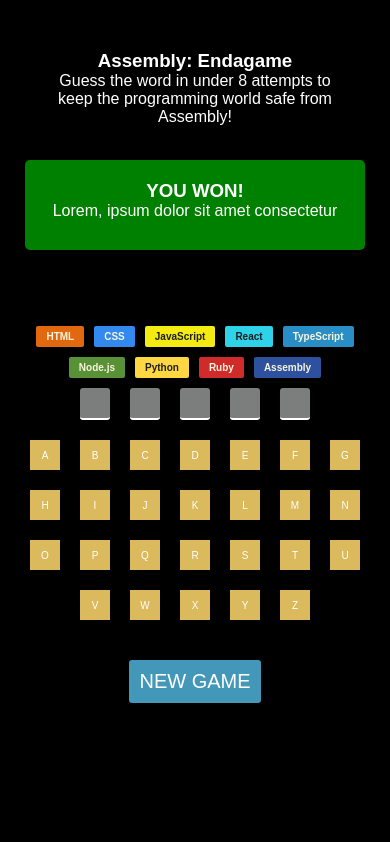
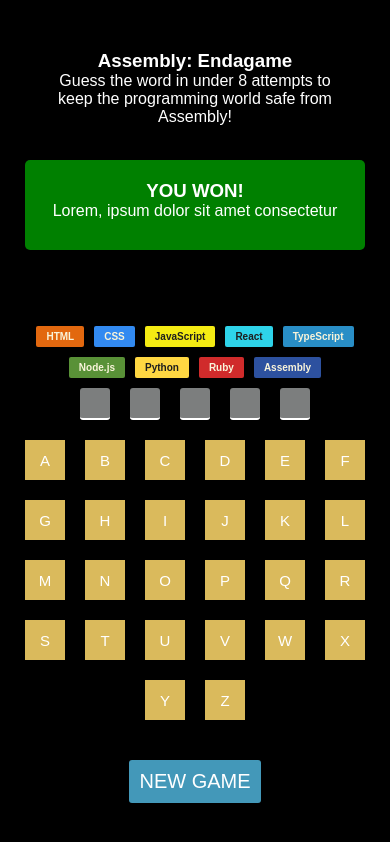
Before and after one commit to ImSatyamK/react-learning, a React (Vite) app in the folder assembly_endgame/: page / in a window 390 px wide. Built offline with nearby package versions, Linux system fonts and the light colour scheme.

Commit message:
Make keys responsive

```diff
--- a/assembly_endgame/src/App.jsx
+++ b/assembly_endgame/src/App.jsx
@@ -1,5 +1,4 @@
 import Header from './components/Header'
-import LangCards from './components/LangCards'
 import KeyStage  from './components/KeyStage'
 import { createRoot } from 'react-dom/client'
 import './index.css'
@@ -10,7 +9,6 @@
 createRoot(document.getElementById('root')).render(
   <>
     <Header />
-    <LangCards />
     <KeyStage
       word = {randomWord}
     />
--- a/assembly_endgame/src/components/KeyStage.jsx
+++ b/assembly_endgame/src/components/KeyStage.jsx
@@ -1,17 +1,54 @@
-export default function KeyStage(props) {
+import { useState } from "react"
+import { languages } from '../data/languages'
 
-    const alphabets = 'A B C D E F G H I J K L M N O P Q R S T U V W X Y Z'
-    const keyboard = alphabets.split(' ').map((key) => {
-        return (
-            <button
-                key={key}
-            >
-                {key}
-            </button>)
-    })
+const langCards = languages.map((language) => {
+    return (
+        <h5
+            className='langCards'
+            key={language.name}
+            style={{
+                backgroundColor: language.backgroundColor,
+                color: language.color
+            }}
+        >
+            {language.name}
+        </h5>
+    )
+})
+
+const ALPHABETS = ['A', 'B', 'C', 'D', 'E', 'F', 'G', 'H', 'I', 'J', 'K', 'L', 'M', 'N', 'O', 'P', 'Q', 'R', 'S', 'T', 'U', 'V', 'W', 'X', 'Y', 'Z']
+
+export default function Main(props) {
+
+    let letterArr = [...props.word]
+    const [correctLetters, setCorrectLetters] = useState(Array(props.word.length).fill(null))
+    const [guessedLetter, setGuessedLetter] = useState({})
+
+    function keyPress(key) {
+        if (guessedLetter[key]) return
+        setGuessedLetter(prev => ({ ...prev, [key]: true }))
+
+        letterArr.forEach((char, i) => {
+            if (char.toLowerCase() === key.toLowerCase()) {
+                setCorrectLetters(prev => {
+                    let updated = [...prev]
+                    updated[i] = key
+                    return updated
+                })
+            } else {
+
+            }
+        })
+    }
+
+    const keyboard = ALPHABETS.map((key) => <button
+        key={key}
+        onClick={() => keyPress(key)}
+        style={{ backgroundColor: guessedLetter[key] ? (correctLetters.includes(key) ? 'green' : 'red') : 'rgb(218, 186, 92)' }}
+    >{key}</button>)
 
     const wordStage = props.word.split('').map((_, i) => (
-        <div key={i} className="letterBox"></div>
+        <div key={i} className="letterBox">{correctLetters[i]}</div>
     ))
 
     return (
@@ -20,7 +57,14 @@
                 <h3>YOU WON!</h3>
                 <p>Lorem, ipsum dolor sit amet consectetur</p>
             </div>
+
+            <div id='langDiv'>
+                <div id='langDivRow1'>{langCards.slice(0, 5)}</div>
+                <div id='langDivRow2'>{langCards.slice(5)}</div>
+            </div>
+
             <section className="wordStage">{wordStage}</section>
+
             <div id="btns">
                 <div>{keyboard}</div>
                 <button id="newGameBtn">NEW GAME</button>
--- a/assembly_endgame/src/components/LangCards.jsx
+++ /dev/null
@@ -1,31 +0,0 @@
-import { languages } from '../data/languages'
-
-const langCards = languages.map((language) => {
-  return (
-    <h5
-      className='langCards'
-      key={language.name}
-      style={{
-        backgroundColor: language.backgroundColor,
-        color: language.color
-      }}
-    >
-      {language.name}
-    </h5>
-  )
-})
-
-
-
-export default function LangCards(props) {
-  return (
-    <div id='langDiv'>
-      <div id='langDivRow1'>
-        {langCards.slice(0, 5)}
-      </div>
-      <div id='langDivRow2'>
-        {langCards.slice(5)}
-      </div>
-    </div>
-  )
-}
--- a/assembly_endgame/src/index.css
+++ b/assembly_endgame/src/index.css
@@ -53,16 +53,20 @@
     margin: 10px;
     border-bottom: 2px solid white;
     border-radius: 3px;
+    display: flex;
+    justify-content: center;
+    align-items: center;
 }
 
 button{
-    background-color: rgb(218, 186, 92);
     border: none;
-    font-size: 10px;
+    font-size: 15px;
     padding: 10px;
     margin: 10px;
-    height: 30px;
-    width: 30px;
+    height: 40px;
+    width: 40px;
+    cursor: pointer;
+
 }
 
 #resultCard {
```
